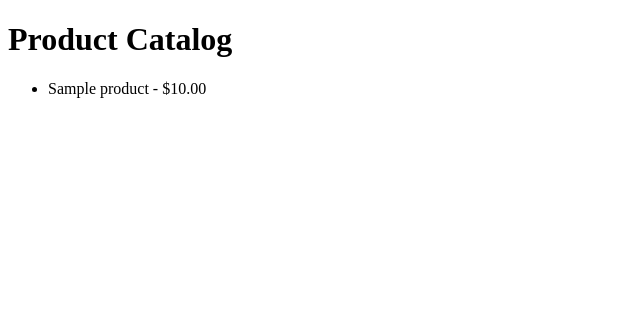
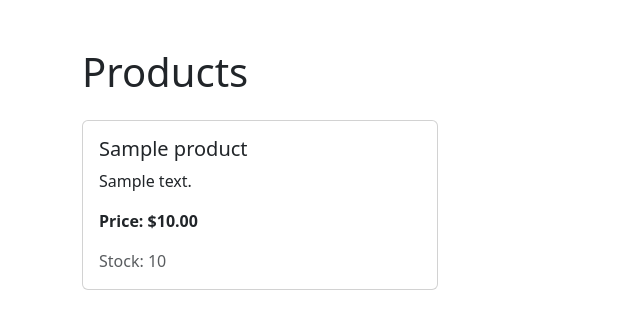
Before and after one commit to BoJack-Horse-man/django-ecommerce-mysql-teamD-2026, a Django app: page / in a window 1280 px wide. Shown: the top 329 px of the page, without its empty margins (0-640 px from the left). Run offline with Django 5.2, Linux system fonts and the light colour scheme; tables that the repository leaves empty hold one stand-in row (values such as "Sample post").

Commit message:
Milestone 1: Product list view & Bootstrap template

```diff
--- a/shop/templates/shop/product_list.html
+++ b/shop/templates/shop/product_list.html
@@ -2,17 +2,27 @@
 <html lang="en">
 <head>
     <meta charset="UTF-8">
-    <title>Products</title>
-    <meta name="viewport" content="width=device-width, initial-scale=1">
+    <meta name="viewport" content="width=device-width, initial-scale=1.0">
+    <title>Product Catalog</title>
+    <link href="https://cdn.jsdelivr.net/npm/bootstrap@5.3.0/dist/css/bootstrap.min.css" rel="stylesheet">
 </head>
-<body>
-    <h1>Product Catalog</h1>
+<body class="container mt-5">
+    <h1 class="mb-4">Products</h1>
     {% if products %}
-        <ul>
+        <div class="row">
             {% for product in products %}
-                <li>{{ product.name }} - ${{ product.price }}</li>
+                <div class="col-md-4 mb-4">
+                    <div class="card h-100">
+                        <div class="card-body">
+                            <h5 class="card-title">{{ product.name }}</h5>
+                            <p class="card-text">{{ product.description|truncatewords:20 }}</p>
+                            <p class="card-text fw-bold">Price: ${{ product.price }}</p>
+                            <p class="card-text text-muted">Stock: {{ product.stock }}</p>
+                        </div>
+                    </div>
+                </div>
             {% endfor %}
-        </ul>
+        </div>
     {% else %}
         <p>No products available.</p>
     {% endif %}
```
Also changed, not shown: shop/templates/product_list.html (added, +20 -0 lines).
